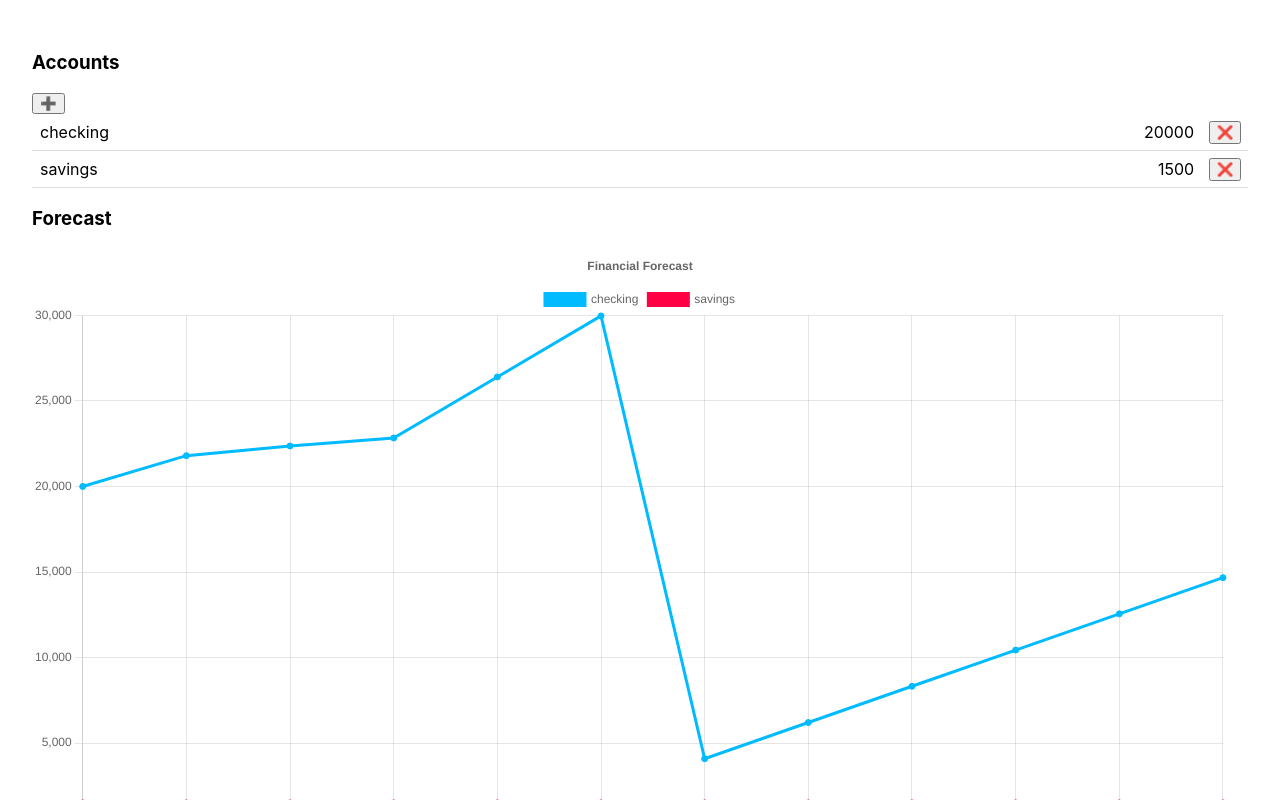
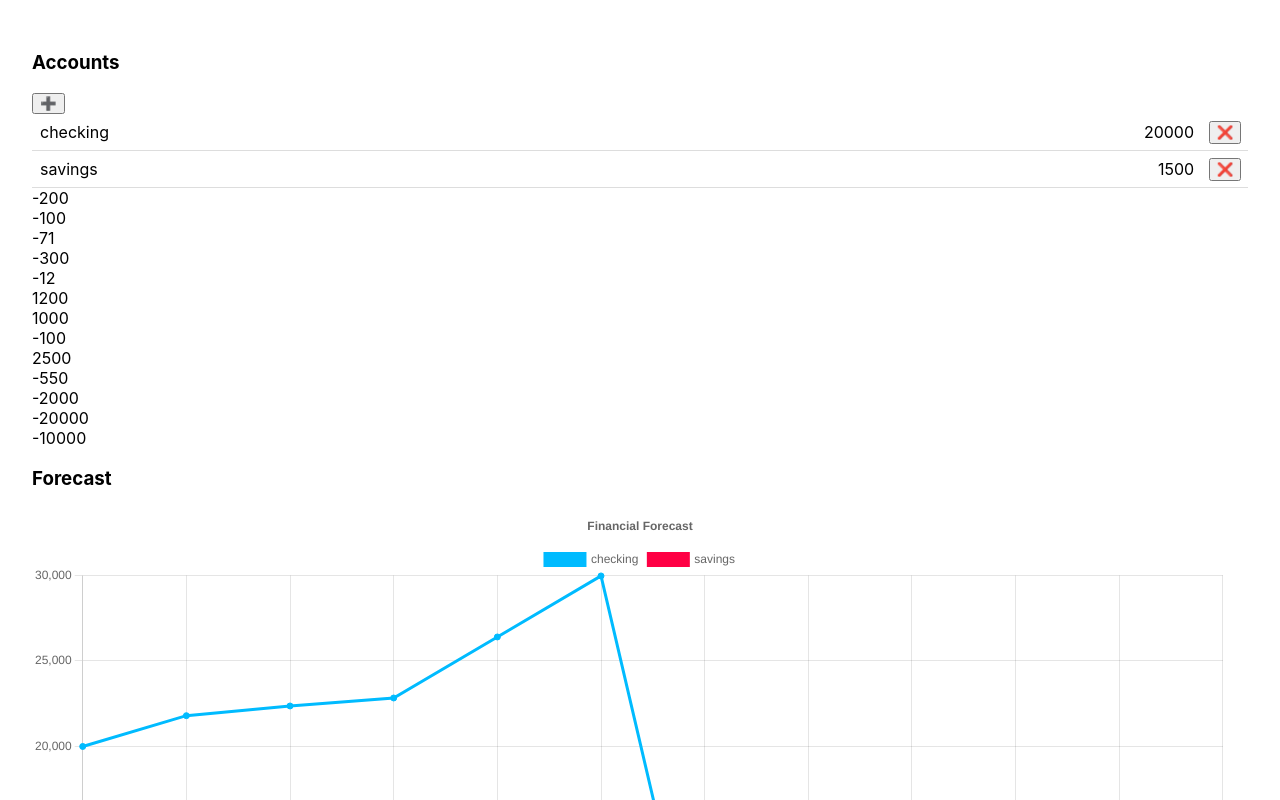
Before and after one commit to amj311/hoard-concept, a React (Create React App) app: page / in a window 1280 px wide. Shown: the top 800 px of the page. Built offline with nearby package versions, Linux system fonts and the light colour scheme.

Commit message:
Show transaction amounts

```diff
--- a/src/App.js
+++ b/src/App.js
@@ -3,6 +3,7 @@ import './App.css';
 import { createContext, useState } from 'react';
 import AccountsList from './components/AccountsList';
 import Forecast from './components/Forecast';
+import TransactionList from './components/TransactionList';
 
 const {
   Account,
@@ -96,6 +97,7 @@ function App() {
       <div className="App">
         <AccountsList></AccountsList>
         {/* TODO transaction scheduler component */}
+        <TransactionList transactions={scheduledTransactions} />
         <Forecast></Forecast>
       </div>
 
--- /dev/null
+++ b/src/components/TransactionList.js
@@ -0,0 +1,21 @@
+import React, {useContext} from 'react';
+import { globalContext } from '../App';
+import { XPerMonthSchedule } from '../core/models';
+
+const TransactionList = (props) => {
+  const [transactions, setTransactions] = useContext(globalContext).scheduled;
+
+  return (
+    <div className='transactionList'>
+      {transactions.map((schedule, idx) => {
+        return (
+          <div key={idx} className='transaction'>
+            {schedule.template.amount}
+          </div>
+        );
+      })}
+    </div>
+  );
+};
+
+export default TransactionList;
```
